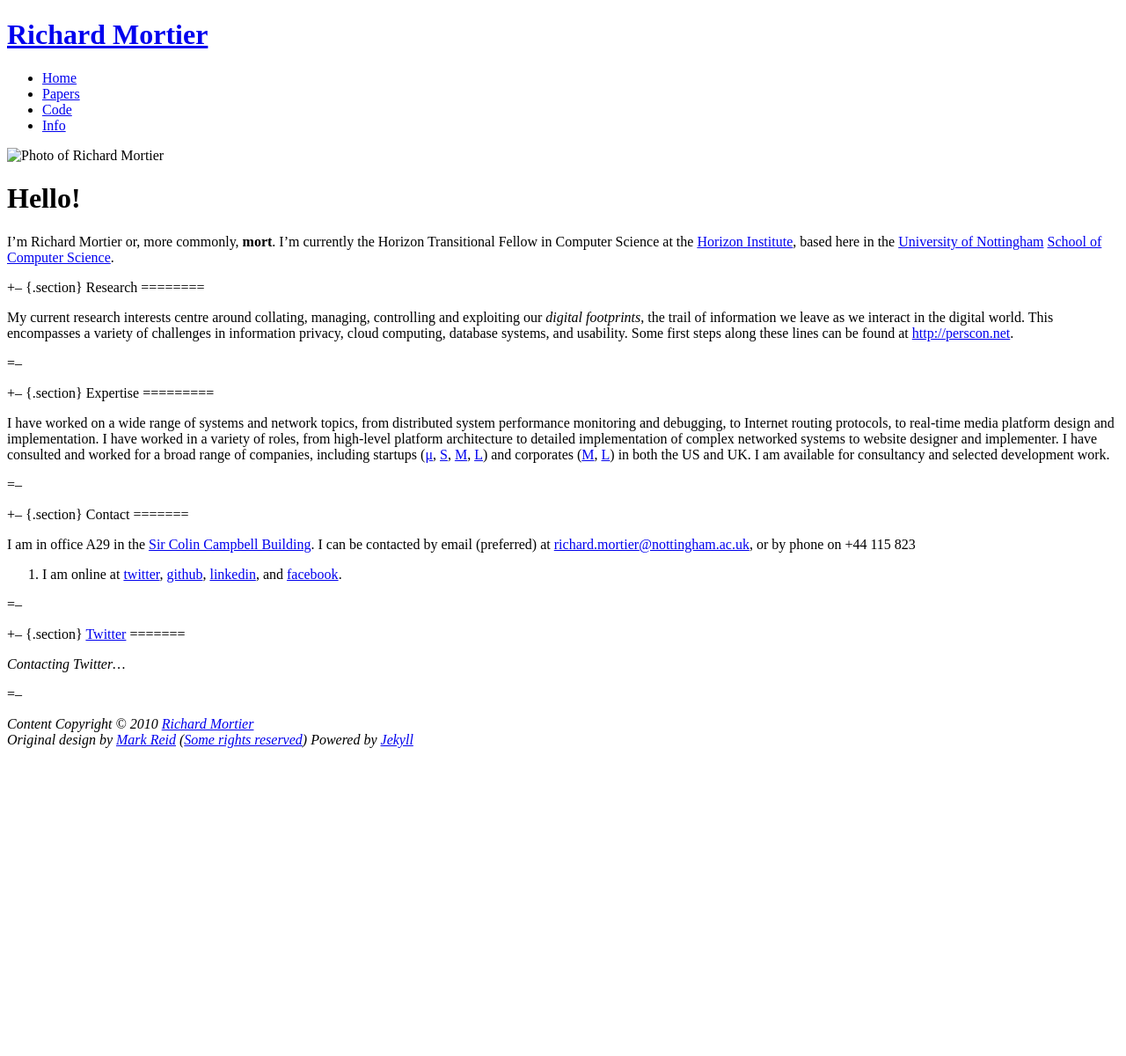
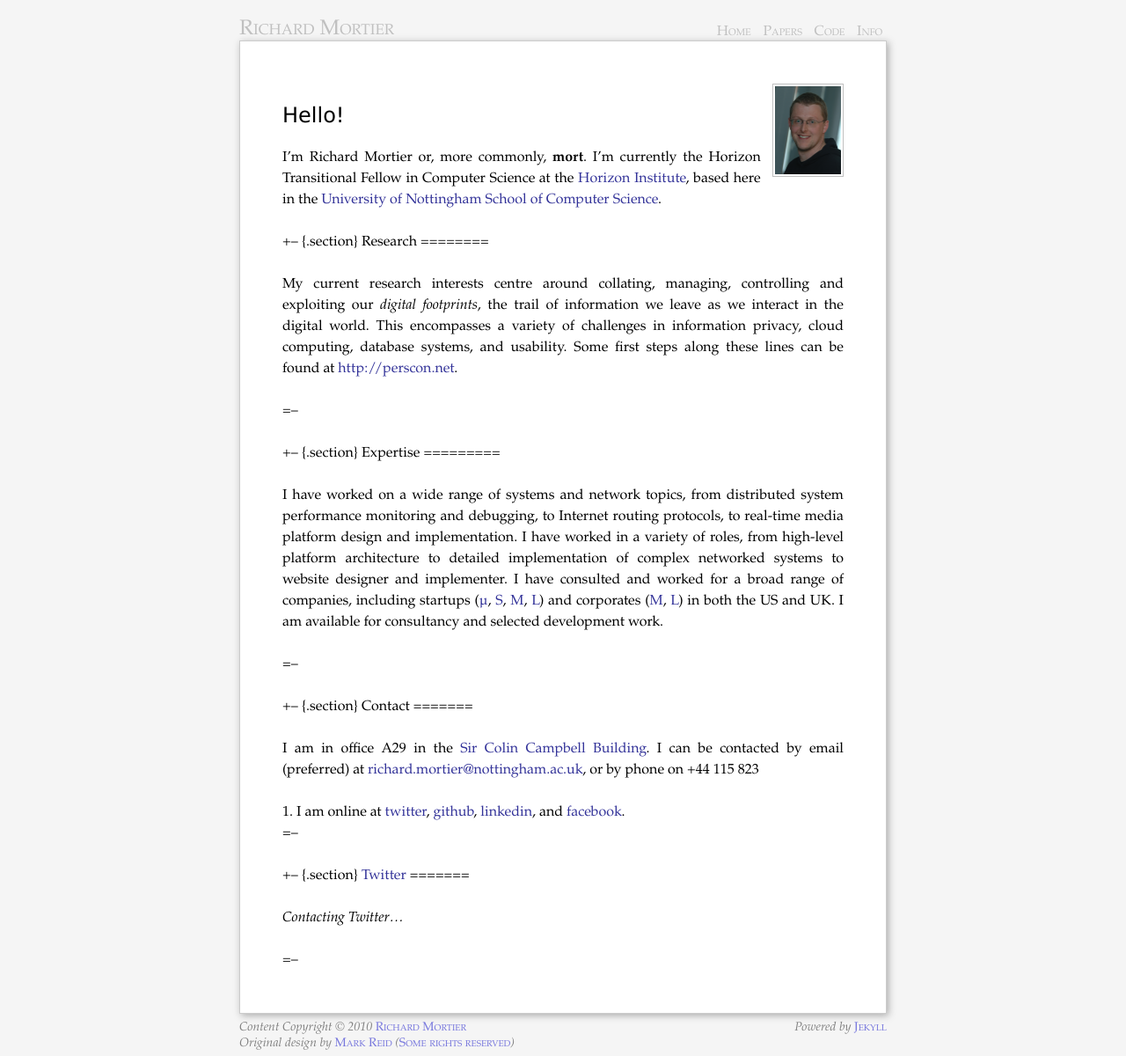
Before and after one commit to mor1/mort-www, a Jekyll site: the page built from index.md, in a window 1280 px wide. Shown: the whole page at 88% size. Built offline with Jekyll 4.4.1, drawn with Linux system fonts in a browser that asks for light colours; Markdown is read by kramdown in place of the engine named in the settings; before the commit the page ends 900 px from its top, so only the background shows below that.

Commit message:
push to github

```diff
--- a/_config.yml
+++ b/_config.yml
@@ -1,9 +1,9 @@
 ---
-#url_root: /
-#analytics_id: UA-15796259-1
+url_root: /
+analytics_id: UA-15796259-1
 
-url_root: /~rmm/
-analytics_id: UA-15796259-2
+#url_root: /~rmm/
+#analytics_id: UA-15796259-2
 
 auto: false
 pygments: true
```
